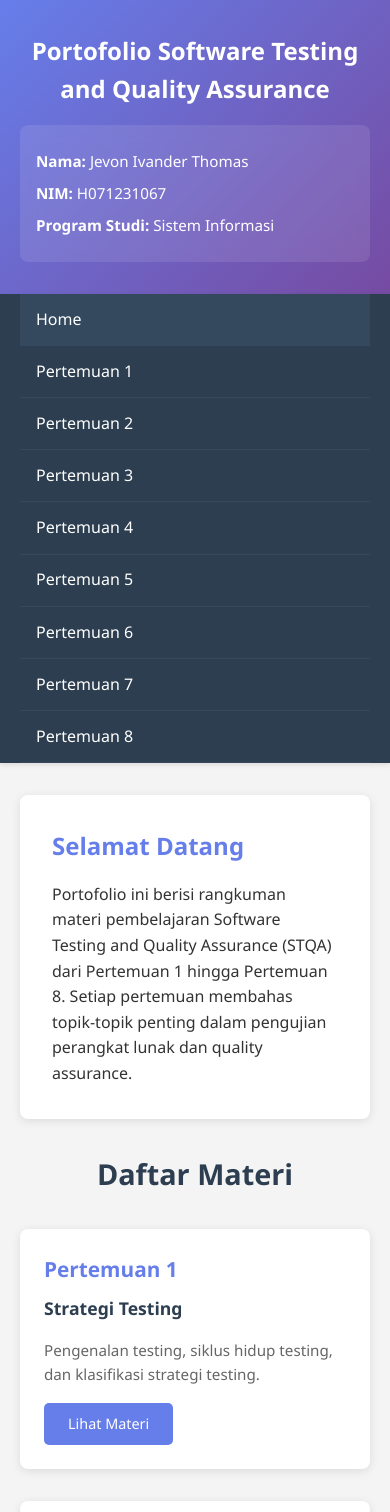
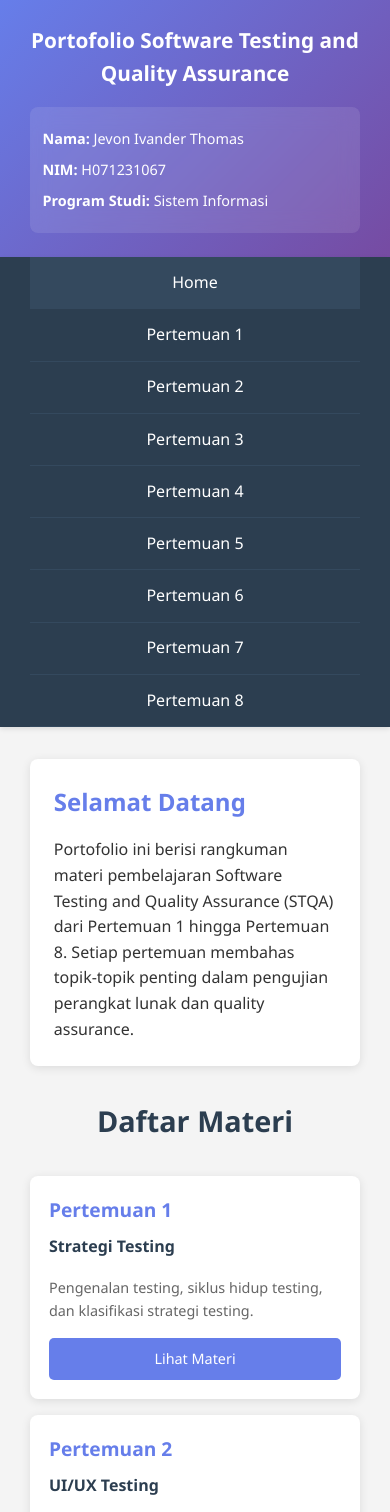
Before and after one commit to Jevonit/STQA-Portfolio, a plain HTML site: page index.html in a window 390 px wide. Shown: the top 1512 px of the page. Drawn offline with Linux system fonts and the light colour scheme.

Commit message:
Fix Responsive Layout Issues

```diff
--- a/css/style.css
+++ b/css/style.css
@@ -252,9 +252,24 @@ footer p {
 }
 
 /* Responsive Design */
+@media (max-width: 1024px) {
+    .container {
+        max-width: 95%;
+    }
+
+    .cards {
+        grid-template-columns: repeat(2, 1fr);
+        gap: 1.5rem;
+    }
+}
+
 @media (max-width: 768px) {
     header h1 {
         font-size: 1.5rem;
+    }
+
+    .student-info {
+        padding: 0.8rem;
     }
 
     nav ul {
@@ -264,10 +279,12 @@ footer p {
     nav ul li a {
         padding: 0.8rem 1rem;
         border-bottom: 1px solid #34495e;
+        text-align: center;
     }
 
     .cards {
         grid-template-columns: 1fr;
+        gap: 1rem;
     }
 
     .content-section {
@@ -277,4 +294,47 @@ footer p {
     .content-section h2 {
         font-size: 1.5rem;
     }
+
+    .card {
+        padding: 1.2rem;
+    }
+
+    .btn {
+        width: 100%;
+        text-align: center;
+    }
 }
+
+@media (max-width: 480px) {
+    header {
+        padding: 1.5rem 0;
+    }
+
+    header h1 {
+        font-size: 1.3rem;
+    }
+
+    .student-info p {
+        font-size: 0.9rem;
+    }
+
+    .intro {
+        padding: 1.5rem;
+    }
+
+    .content-section {
+        padding: 1rem;
+    }
+
+    .card h3 {
+        font-size: 1.2rem;
+    }
+
+    .card h4 {
+        font-size: 1rem;
+    }
+
+    .card p {
+        font-size: 0.9rem;
+    }
+}
```
